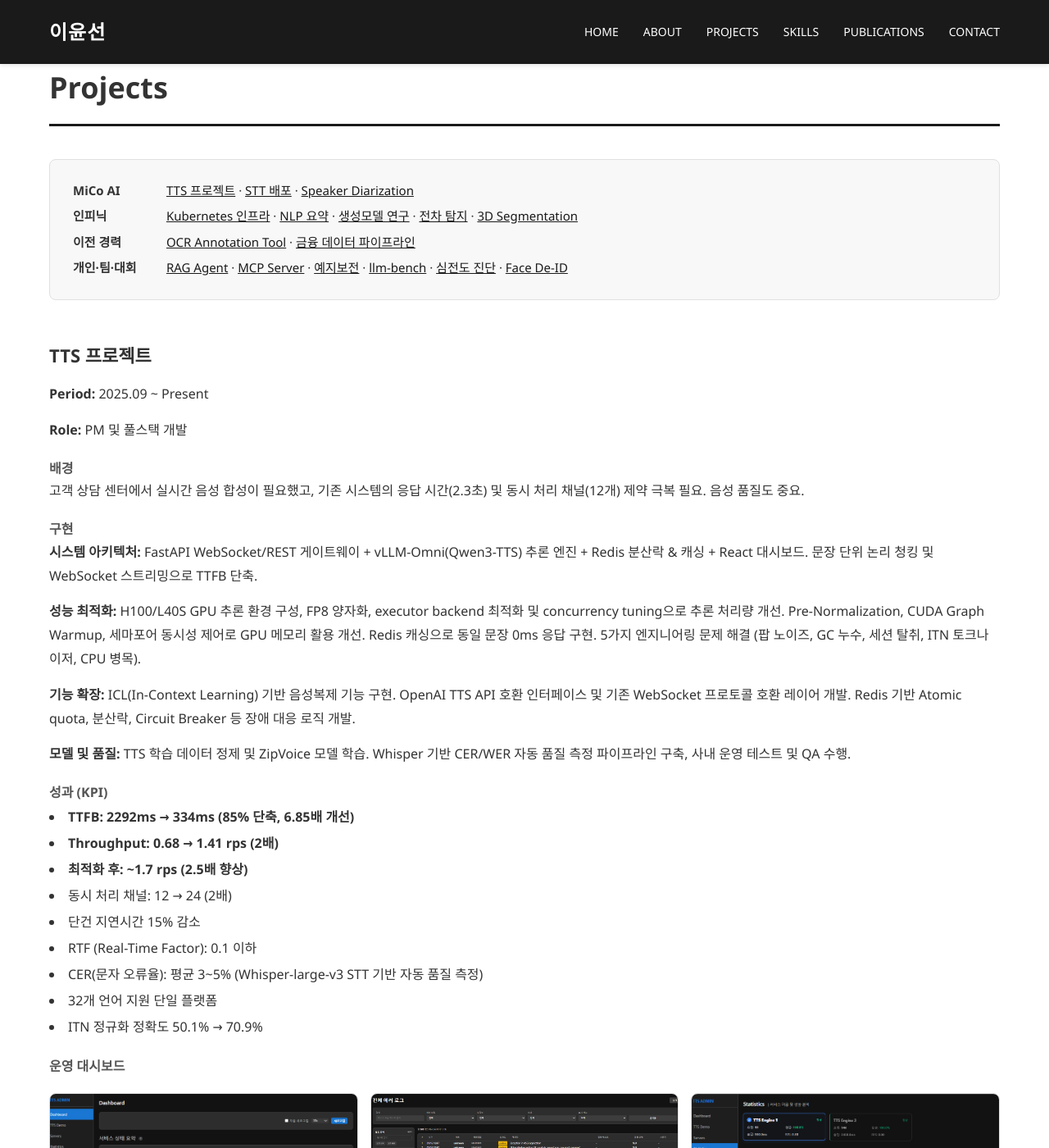
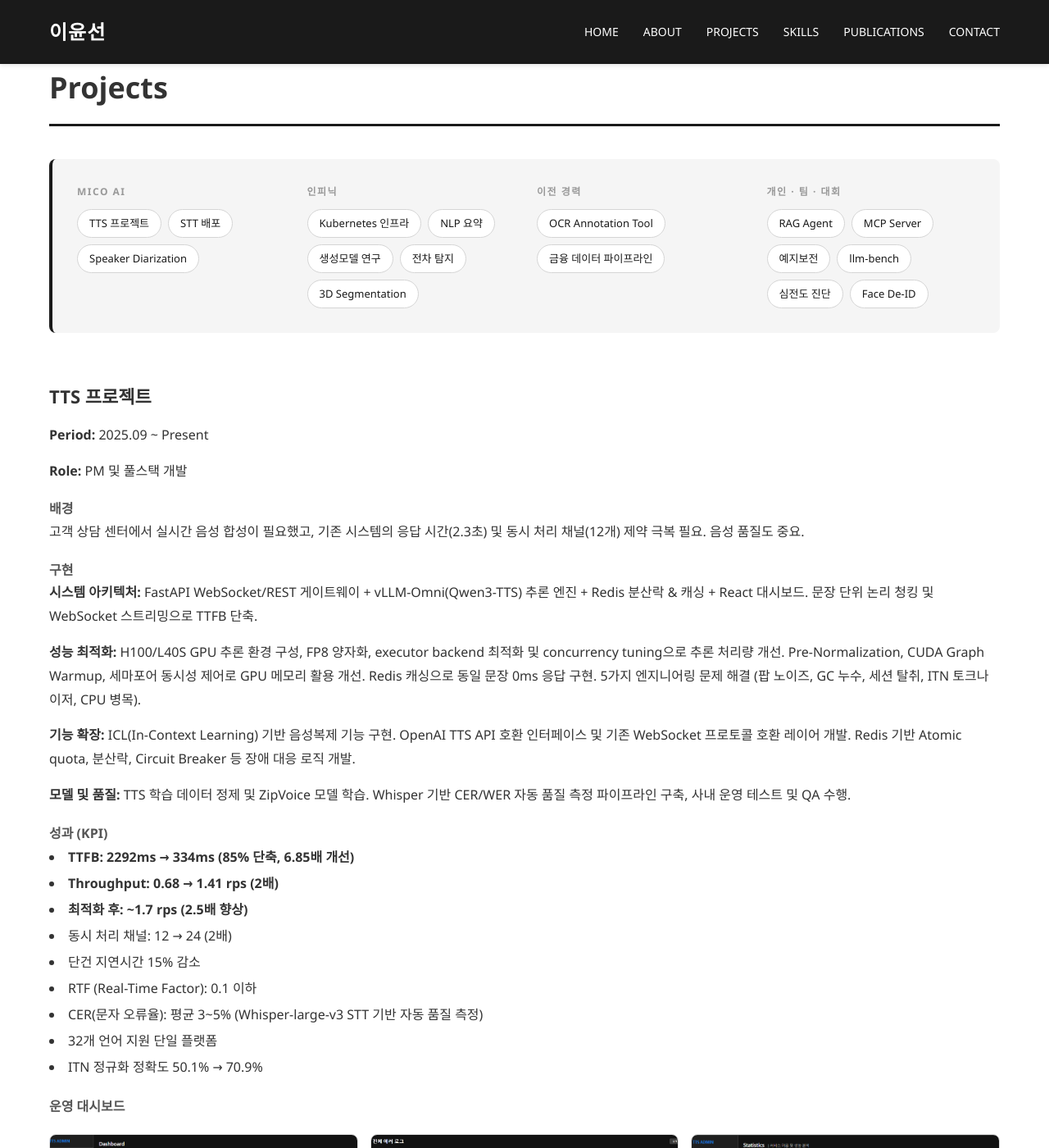
Before and after one commit to ckc5800/ckc5800.github.io, a Jekyll site: the page built from projects.html, in a window 1280 px wide and 1400 px high. Shown: the whole window at 82% size. Built offline with Jekyll 4.4.1, drawn with Linux system fonts in a browser that asks for light colours.

Commit message:
Redesign project TOC as pill-link cards matching design system, add scroll offset for anchors

```diff
--- a/assets/style.css
+++ b/assets/style.css
@@ -194,6 +194,57 @@ p {
     font-weight: 500;
 }
 
+/* ===== Project TOC ===== */
+.toc {
+    display: grid;
+    grid-template-columns: repeat(auto-fit, minmax(230px, 1fr));
+    gap: 26px;
+    background-color: var(--secondary-white);
+    border-left: 4px solid var(--primary-black);
+    border-radius: 8px;
+    padding: 30px;
+    margin-bottom: 60px;
+}
+
+.toc-label {
+    font-size: 12px;
+    font-weight: 700;
+    text-transform: uppercase;
+    letter-spacing: 1.5px;
+    color: #999;
+    margin-bottom: 12px;
+}
+
+.toc-links {
+    display: flex;
+    flex-wrap: wrap;
+    gap: 8px;
+}
+
+.toc-link {
+    display: inline-block;
+    padding: 6px 14px;
+    border: 1px solid #d5d5d5;
+    border-radius: 20px;
+    background-color: var(--primary-white);
+    color: var(--primary-black);
+    font-size: 13px;
+    font-weight: 500;
+    text-decoration: none;
+    transition: all 0.2s ease;
+}
+
+.toc-link:hover {
+    background-color: var(--primary-black);
+    color: var(--primary-white);
+    border-color: var(--primary-black);
+}
+
+/* 앵커 이동 시 고정 내비게이션에 제목이 가리지 않도록 */
+h3[id] {
+    scroll-margin-top: 100px;
+}
+
 /* ===== Skills Section ===== */
 .skills-grid {
     display: grid;
--- a/projects.html
+++ b/projects.html
@@ -5,27 +5,43 @@ title: Projects
 
 <h2>Projects</h2>
 
-<div style="background-color: #f8f8f8; border: 1px solid #e0e0e0; border-radius: 8px; padding: 22px 28px; margin-bottom: 50px; line-height: 2.1; font-size: 15px;">
-    <div><strong style="display: inline-block; min-width: 110px;">MiCo AI</strong>
-        <a href="#tts" style="color: #1a1a1a;">TTS 프로젝트</a> ·
-        <a href="#stt" style="color: #1a1a1a;">STT 배포</a> ·
-        <a href="#diarization" style="color: #1a1a1a;">Speaker Diarization</a></div>
-    <div><strong style="display: inline-block; min-width: 110px;">인피닉</strong>
-        <a href="#k8s" style="color: #1a1a1a;">Kubernetes 인프라</a> ·
-        <a href="#nlp" style="color: #1a1a1a;">NLP 요약</a> ·
-        <a href="#latent" style="color: #1a1a1a;">생성모델 연구</a> ·
-        <a href="#tank" style="color: #1a1a1a;">전차 탐지</a> ·
-        <a href="#seg3d" style="color: #1a1a1a;">3D Segmentation</a></div>
-    <div><strong style="display: inline-block; min-width: 110px;">이전 경력</strong>
-        <a href="#ocr" style="color: #1a1a1a;">OCR Annotation Tool</a> ·
-        <a href="#quhedge" style="color: #1a1a1a;">금융 데이터 파이프라인</a></div>
-    <div><strong style="display: inline-block; min-width: 110px;">개인·팀·대회</strong>
-        <a href="#rag" style="color: #1a1a1a;">RAG Agent</a> ·
-        <a href="#mcp" style="color: #1a1a1a;">MCP Server</a> ·
-        <a href="#pdm" style="color: #1a1a1a;">예지보전</a> ·
-        <a href="#llmbench" style="color: #1a1a1a;">llm-bench</a> ·
-        <a href="#ecg" style="color: #1a1a1a;">심전도 진단</a> ·
-        <a href="#deid" style="color: #1a1a1a;">Face De-ID</a></div>
+<div class="toc">
+    <div>
+        <div class="toc-label">MiCo AI</div>
+        <div class="toc-links">
+            <a class="toc-link" href="#tts">TTS 프로젝트</a>
+            <a class="toc-link" href="#stt">STT 배포</a>
+            <a class="toc-link" href="#diarization">Speaker Diarization</a>
+        </div>
+    </div>
+    <div>
+        <div class="toc-label">인피닉</div>
+        <div class="toc-links">
+            <a class="toc-link" href="#k8s">Kubernetes 인프라</a>
+            <a class="toc-link" href="#nlp">NLP 요약</a>
+            <a class="toc-link" href="#latent">생성모델 연구</a>
+            <a class="toc-link" href="#tank">전차 탐지</a>
+            <a class="toc-link" href="#seg3d">3D Segmentation</a>
+        </div>
+    </div>
+    <div>
+        <div class="toc-label">이전 경력</div>
+        <div class="toc-links">
+            <a class="toc-link" href="#ocr">OCR Annotation Tool</a>
+            <a class="toc-link" href="#quhedge">금융 데이터 파이프라인</a>
+        </div>
+    </div>
+    <div>
+        <div class="toc-label">개인 · 팀 · 대회</div>
+        <div class="toc-links">
+            <a class="toc-link" href="#rag">RAG Agent</a>
+            <a class="toc-link" href="#mcp">MCP Server</a>
+            <a class="toc-link" href="#pdm">예지보전</a>
+            <a class="toc-link" href="#llmbench">llm-bench</a>
+            <a class="toc-link" href="#ecg">심전도 진단</a>
+            <a class="toc-link" href="#deid">Face De-ID</a>
+        </div>
+    </div>
 </div>
 
 <div style="margin-bottom: 50px;">
```
